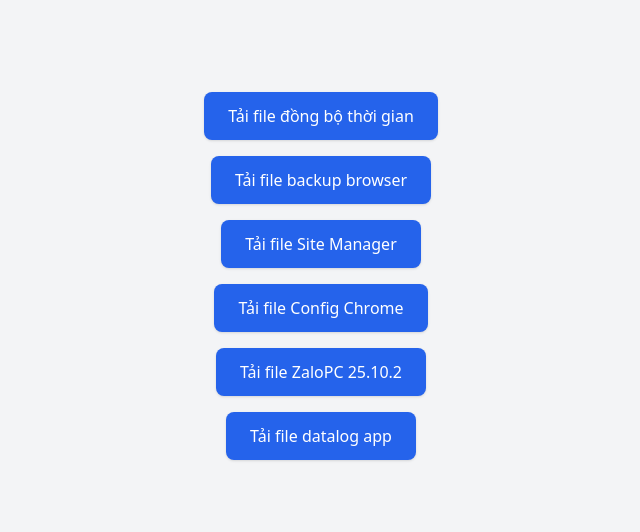
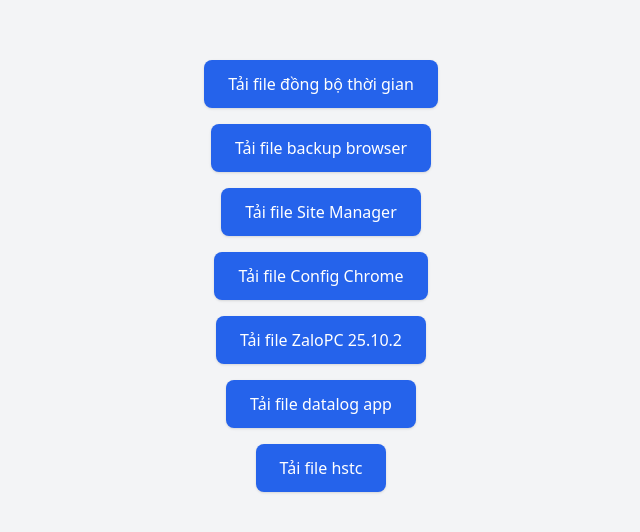
Before and after one commit to truongnx2601/synctime, a React (Vite) app: page / in a window 1280 px wide. Shown: the part 124-656 px from the top of the page, without its empty margins (319-959 px from the left). Built offline with nearby package versions, Linux system fonts and the light colour scheme.

Commit message:
update download hstc

```diff
--- a/src/App.jsx
+++ b/src/App.jsx
@@ -140,6 +140,16 @@
   document.body.removeChild(link);
 };
 
+function handleDownload7() {
+  const link = document.createElement('a');
+  link.href =
+    'https://github.com/truongnx2601/hstc/releases/download/latest/HoSoTiemChung.ver6.rar';
+  link.download = 'hstc.exe';
+  document.body.appendChild(link);
+  link.click();
+  document.body.removeChild(link);
+};
+
 
   return (
     <div className="flex flex-col items-center justify-center h-screen bg-gray-100 gap-4">
@@ -179,6 +189,12 @@
       >
         Tải file datalog app
       </button>
+      <button
+        onClick={handleDownload7}
+        className="px-6 py-3 bg-blue-600 text-white rounded-lg shadow hover:bg-blue-700"
+      >
+        Tải file hstc
+      </button>
     </div>
   );
 }
```
